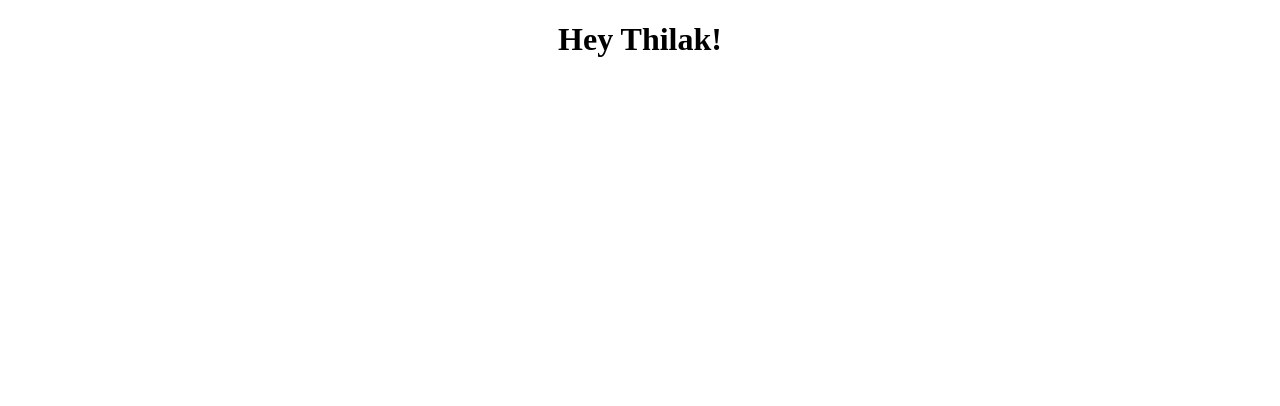
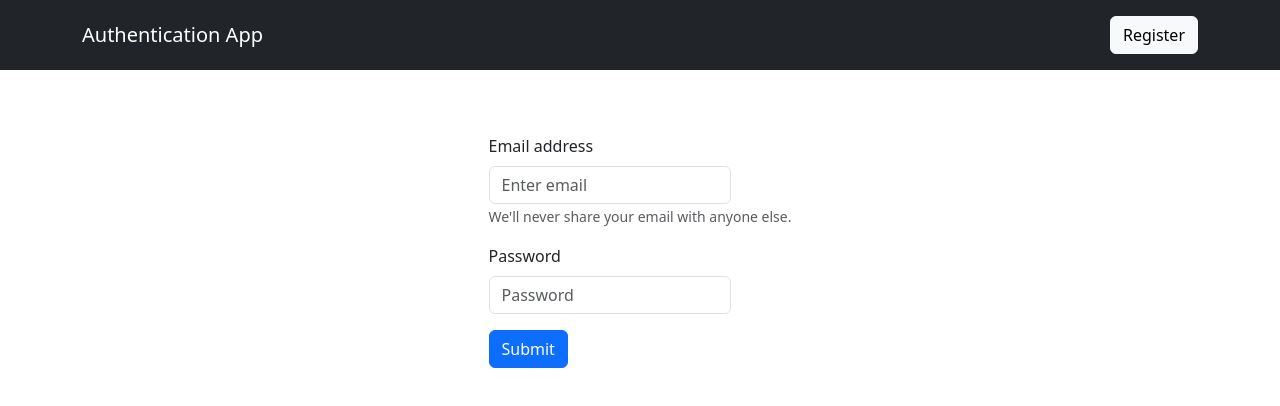
Before and after one commit to Thilak-07/NexEvent, a React (Create React App) app in the folder client/: page / in a window 1280 px wide. Shown: the top 406 px of the page. Built offline with nearby package versions, Linux system fonts and the light colour scheme; no server answers.

Commit message:
[fix] Cors Err

```diff
--- a/client/src/App.css
+++ b/client/src/App.css
@@ -7,32 +7,31 @@
   pointer-events: none;
 }
 
-@media (prefers-reduced-motion: no-preference) {
-  .App-logo {
-    animation: App-logo-spin infinite 20s linear;
-  }
+/* boostrap form style */
+
+.form-inline {
+  width: 100%;
 }
 
-.App-header {
-  background-color: #282c34;
-  min-height: 100vh;
-  display: flex;
-  flex-direction: column;
-  align-items: center;
-  justify-content: center;
-  font-size: calc(10px + 2vmin);
-  color: white;
+.form-group {
+  width: 90%;
 }
 
-.App-link {
-  color: #61dafb;
+.input-group {
+  width: 90% !important;
 }
 
-@keyframes App-logo-spin {
-  from {
-    transform: rotate(0deg);
-  }
-  to {
-    transform: rotate(360deg);
-  }
+.form-control {
+  width: 80% !important;
 }
+
+span.input-group-addon {
+  width: 50px !important;
+}
+
+.center {
+    display: flex;
+    justify-content: center;
+    align-items: center;
+    margin-top: 5%;
+}
--- a/client/src/App.js
+++ b/client/src/App.js
@@ -1,9 +1,195 @@
 import "./App.css";
+import React from "react";
+import { useState, useEffect } from "react";
+import axios from "axios";
+
+import Container from "react-bootstrap/Container";
+import Navbar from "react-bootstrap/Navbar";
+import Button from "react-bootstrap/Button";
+import Form from "react-bootstrap/Form";
+
+axios.defaults.xsrfCookieName = "csrftoken";
+axios.defaults.xsrfHeaderName = "X-CSRFToken";
+axios.defaults.withCredentials = true;
+
+const client = axios.create({
+  baseURL: "http://127.0.0.1:8000",
+});
 
 function App() {
+  const [currentUser, setCurrentUser] = useState();
+  const [registrationToggle, setRegistrationToggle] = useState(false);
+  const [email, setEmail] = useState("");
+  const [username, setUsername] = useState("");
+  const [password, setPassword] = useState("");
+
+  useEffect(() => {
+    client
+      .get("auth/user/")
+      .then(function (res) {
+        setCurrentUser(true);
+      })
+      .catch(function (error) {
+        setCurrentUser(false);
+      });
+  }, []);
+
+  function update_form_btn() {
+    if (registrationToggle) {
+      document.getElementById("form_btn").innerHTML = "Register";
+      setRegistrationToggle(false);
+    } else {
+      document.getElementById("form_btn").innerHTML = "Log in";
+      setRegistrationToggle(true);
+    }
+  }
+
+  function submitRegistration(e) {
+    e.preventDefault();
+    client
+      .post("auth/register/", {
+        email: email,
+        username: username,
+        password: password,
+      })
+      .then(function (res) {
+        client
+          .post("auth/login/", {
+            email: email,
+            password: password,
+          })
+          .then(function (res) {
+            setCurrentUser(true);
+          });
+      });
+  }
+
+  function submitLogin(e) {
+    e.preventDefault();
+    client
+      .post("auth/login/", {
+        email: email,
+        password: password,
+      })
+      .then(function (res) {
+        setCurrentUser(true);
+      });
+  }
+
+  function submitLogout(e) {
+    e.preventDefault();
+    client.post("auth/logout/", { withCredentials: true }).then(function (res) {
+      setCurrentUser(false);
+    });
+  }
+
+  if (currentUser) {
+    return (
+      <div>
+        <Navbar bg="dark" variant="dark">
+          <Container>
+            <Navbar.Brand>Authentication App</Navbar.Brand>
+            <Navbar.Toggle />
+            <Navbar.Collapse className="justify-content-end">
+              <Navbar.Text>
+                <form onSubmit={(e) => submitLogout(e)}>
+                  <Button type="submit" variant="light">
+                    Log out
+                  </Button>
+                </form>
+              </Navbar.Text>
+            </Navbar.Collapse>
+          </Container>
+        </Navbar>
+        <div className="center">
+          <h2>You're logged in!</h2>
+        </div>
+      </div>
+    );
+  }
   return (
-    <div className="App">
-      <h1>Hey Thilak!</h1>
+    <div>
+      <Navbar bg="dark" variant="dark">
+        <Container>
+          <Navbar.Brand>Authentication App</Navbar.Brand>
+          <Navbar.Toggle />
+          <Navbar.Collapse className="justify-content-end">
+            <Navbar.Text>
+              <Button id="form_btn" onClick={update_form_btn} variant="light">
+                Register
+              </Button>
+            </Navbar.Text>
+          </Navbar.Collapse>
+        </Container>
+      </Navbar>
+      {registrationToggle ? (
+        <div className="center">
+          <Form onSubmit={(e) => submitRegistration(e)}>
+            <Form.Group className="mb-3" controlId="formBasicEmail">
+              <Form.Label>Email address</Form.Label>
+              <Form.Control
+                type="email"
+                placeholder="Enter email"
+                value={email}
+                onChange={(e) => setEmail(e.target.value)}
+              />
+              <Form.Text className="text-muted">
+                We'll never share your email with anyone else.
+              </Form.Text>
+            </Form.Group>
+            <Form.Group className="mb-3" controlId="formBasicUsername">
+              <Form.Label>Username</Form.Label>
+              <Form.Control
+                type="text"
+                placeholder="Enter username"
+                value={username}
+                onChange={(e) => setUsername(e.target.value)}
+              />
+            </Form.Group>
+            <Form.Group className="mb-3" controlId="formBasicPassword">
+              <Form.Label>Password</Form.Label>
+              <Form.Control
+                type="password"
+                placeholder="Password"
+                value={password}
+                onChange={(e) => setPassword(e.target.value)}
+              />
+            </Form.Group>
+            <Button variant="primary" type="submit">
+              Submit
+            </Button>
+          </Form>
+        </div>
+      ) : (
+        <div className="center">
+          <Form onSubmit={(e) => submitLogin(e)}>
+            <Form.Group className="mb-3" controlId="formBasicEmail">
+              <Form.Label>Email address</Form.Label>
+              <Form.Control
+                type="email"
+                placeholder="Enter email"
+                value={email}
+                onChange={(e) => setEmail(e.target.value)}
+              />
+              <Form.Text className="text-muted">
+                We'll never share your email with anyone else.
+              </Form.Text>
+            </Form.Group>
+            <Form.Group className="mb-3" controlId="formBasicPassword">
+              <Form.Label>Password</Form.Label>
+              <Form.Control
+                type="password"
+                placeholder="Password"
+                value={password}
+                onChange={(e) => setPassword(e.target.value)}
+              />
+            </Form.Group>
+            <Button variant="primary" type="submit">
+              Submit
+            </Button>
+          </Form>
+        </div>
+      )}
     </div>
   );
 }
--- /dev/null
+++ b/client/src/index.css
@@ -0,0 +1,13 @@
+body {
+    margin: 0;
+    font-family: -apple-system, BlinkMacSystemFont, 'Segoe UI', 'Roboto', 'Oxygen',
+      'Ubuntu', 'Cantarell', 'Fira Sans', 'Droid Sans', 'Helvetica Neue',
+      sans-serif;
+    -webkit-font-smoothing: antialiased;
+    -moz-osx-font-smoothing: grayscale;
+  }
+
+  code {
+    font-family: source-code-pro, Menlo, Monaco, Consolas, 'Courier New',
+      monospace;
+  }
--- a/client/src/index.js
+++ b/client/src/index.js
@@ -1,6 +1,8 @@
 import React from 'react';
 import ReactDOM from 'react-dom/client';
+import './index.css';
 import App from './App';
+import 'bootstrap/dist/css/bootstrap.min.css';
 
 const root = ReactDOM.createRoot(document.getElementById('root'));
 root.render(
```
